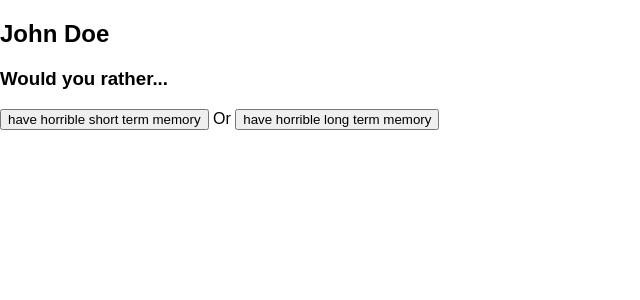
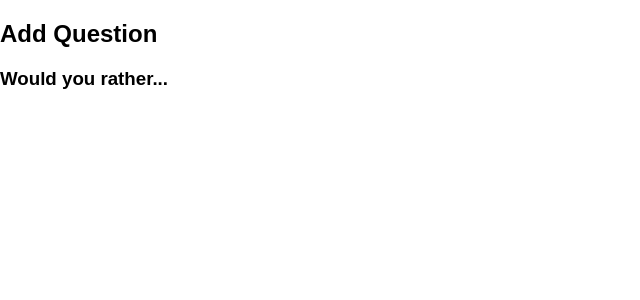
Before and after one commit to wangtjwork/redux-would-you-rather, a React (Create React App) app: page / in a window 1280 px wide. Shown: the top 300 px of the page, without its empty margins (0-640 px from the left). Built offline with nearby package versions, Linux system fonts and the light colour scheme.

Commit message:
feat: Add AddQuestion component and basic UI

```diff
--- a/src/Components/App.js
+++ b/src/Components/App.js
@@ -3,7 +3,8 @@ import { connect } from 'react-redux';
 import { handleInitialData } from '../actions/shared';
 import Login from './Login';
 import Dashboard from './Dashboard';
-import Question from './Question'
+import Question from './Question';
+import AddQuestion from './AddQuestion';
 
 class App extends Component {
   componentDidMount() {
@@ -16,7 +17,7 @@ class App extends Component {
       <div>
         {authedUser === null
           ? <Login />
-          : <Question />
+          : <AddQuestion />
         }
       </div>
     );
--- /dev/null
+++ b/src/components/AddQuestion.js
@@ -0,0 +1,14 @@
+import React, { Component } from 'react';
+
+class AddQuestion extends Component {
+  render() {
+    return (
+      <div>
+        <h2>Add Question</h2>
+        <h3>Would you rather...</h3>
+      </div>
+    )
+  }
+}
+
+export default AddQuestion;
--- a/src/components/Question.js
+++ b/src/components/Question.js
@@ -61,6 +61,7 @@ const percentCalculation = (num, total) => {
 }
 
 const mapStateToProps = ({ users, questions, authedUser }) => {
+  {/* TODO: Get ID from Router*/}
   return {
     curUser: users[authedUser],
     question: questions["8xf0y6ziyjabvozdd253nd"],
--- a/src/reducers/users.js
+++ b/src/reducers/users.js
@@ -21,9 +21,8 @@ export default function users (state = {}, action) {
         }
       }
     }
-
     case CANCEL_VOTE: {
-      const { userID, questionID, option } = action;
+      const { userID, questionID } = action;
       return {
         ...state,
         [userID]: {
```
